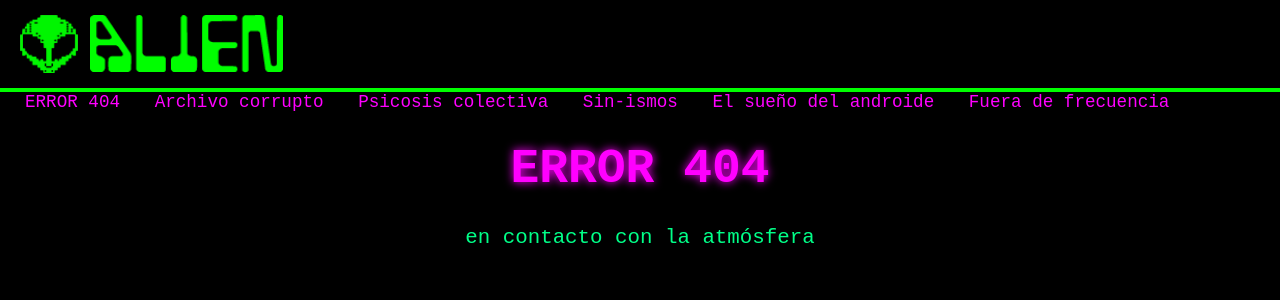
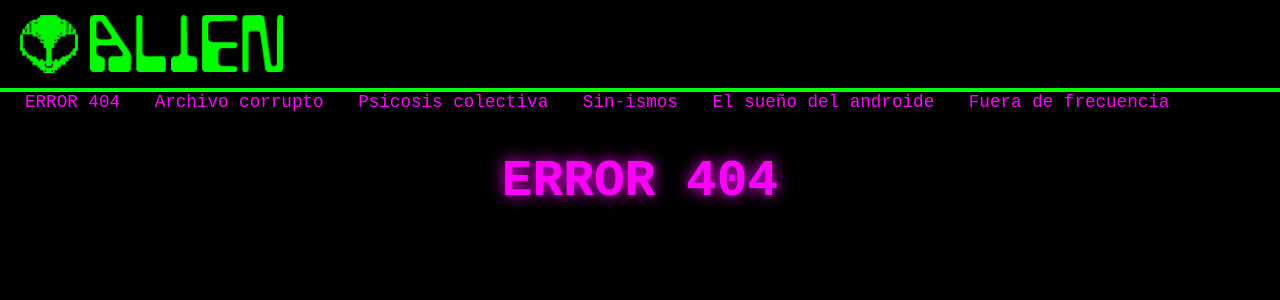
Before and after one commit to alienrevista-nave/Alien-Revista-2.0, a Jekyll site: the page built from error-404.md, in a window 1280 px wide. Shown: the top 300 px of the page. Built offline with Jekyll 4.4.1, drawn with Linux system fonts in a browser that asks for light colours.

Commit message:
Update error-404.md

```diff
--- a/error-404.md
+++ b/error-404.md
@@ -4,9 +4,7 @@ title: ERROR 404
 permalink: /error-404/
 ---
 
-<h1 style="color:#ff00ff; text-align:center; font-size:3em; margin:30px 0; text-shadow: 0 0 10px #ff00ff;">ERROR 404</h1>
-
-<p style="text-align:center; color:#00ff88; font-size:1.3em; margin-bottom:40px;">en contacto con la atmósfera</p>
+<h1 style="color:#ff00ff; text-align:center; font-size:3.2em; margin:40px 0; text-shadow: 0 0 15px #ff00ff;">ERROR 404</h1>
 
 <div style="max-width:900px; margin:0 auto;">
   {% for post in site.categories.ERROR-404 %}
@@ -17,14 +15,3 @@ permalink: /error-404/
     </div>
   {% endfor %}
 </div>
-
-<style>
-  .post-card {
-    background: rgba(255, 0, 0, 0.03);
-    border: 2px solid #ff00ff;
-    padding: 30px;
-    margin-bottom: 40px;
-    border-radius: 4px;
-    box-shadow: 0 0 15px rgba(255, 0, 255, 0.2);
-  }
-</style>
```
